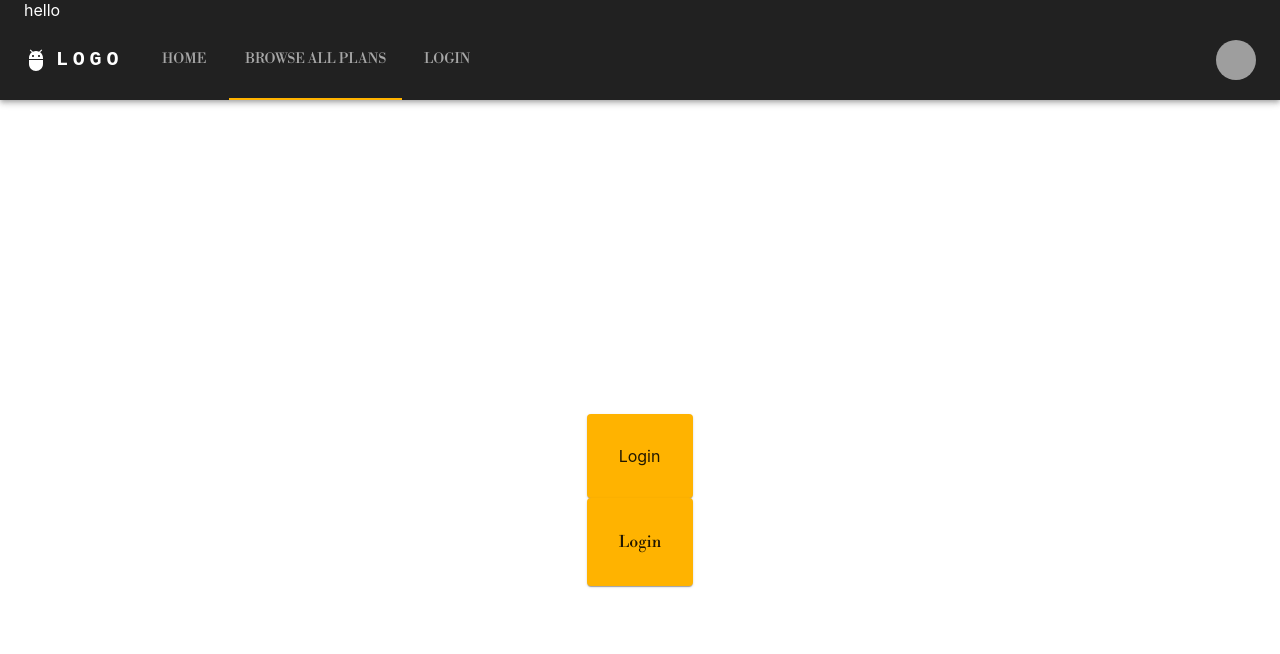
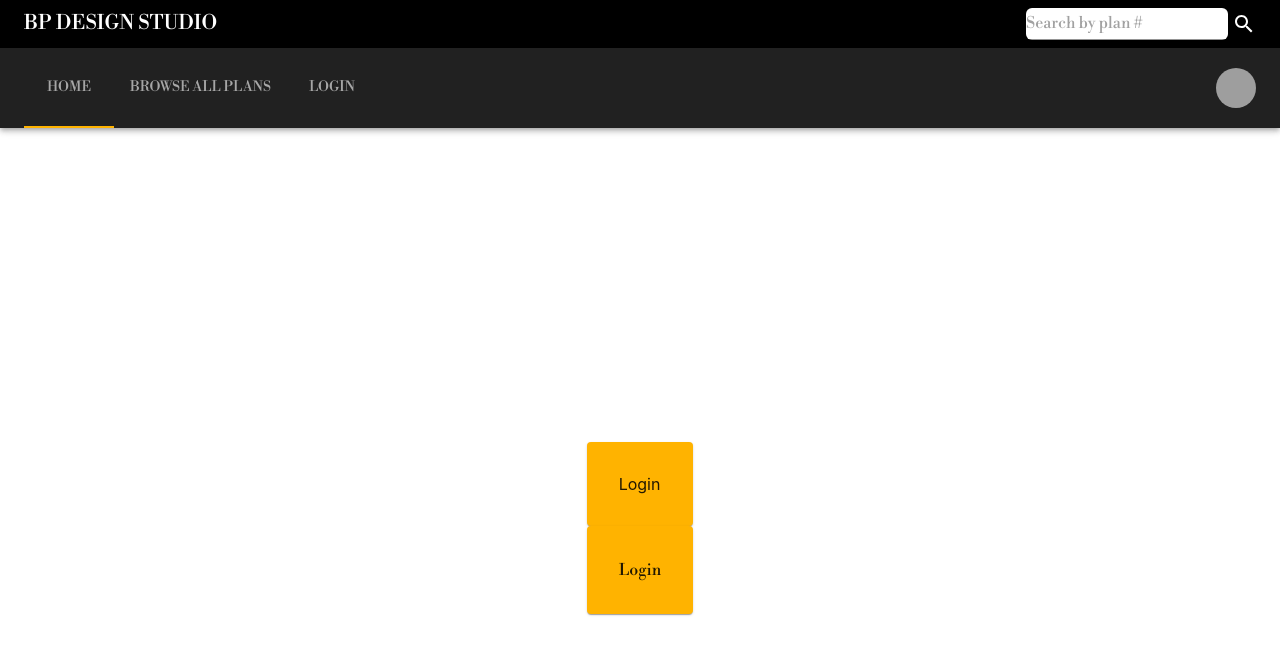
Before and after one commit to melxincognito/bp-design-next, a Next.js app: page /login in a window 1280 px wide. Shown: the top 654 px of the page. Built offline with nearby package versions, Linux system fonts and the light colour scheme; grey boxes are pictures that could not be loaded.

Commit message:
displaying correctly

```diff
--- a/components/navigation/NavBar2.js
+++ b/components/navigation/NavBar2.js
@@ -8,21 +8,20 @@ import {
   Menu,
   Container,
   Avatar,
-  Button,
   Tooltip,
   MenuItem,
   Tabs,
   Tab,
+  TextField,
 } from "@mui/material";
-
 import MenuIcon from "@mui/icons-material/Menu";
-import AdbIcon from "@mui/icons-material/Adb";
+import { Search } from "@mui/icons-material";
 import Link from "next/link";
 
 const tabsItems = [
-  { label: "Home", link: "/", id: 1 },
-  { label: "Browse All Plans", link: "/allBlueprints", id: 2 },
-  { label: "Login", link: "/login", id: 3 },
+  { label: "Home", link: "/", id: 0 },
+  { label: "Browse All Plans", link: "/allBlueprints", id: 1 },
+  { label: "Login", link: "/login", id: 2 },
 ];
 
 const settings = ["Profile", "Account", "Dashboard", "Logout"];
@@ -30,7 +29,7 @@ const settings = ["Profile", "Account", "Dashboard", "Logout"];
 const NavBar2 = () => {
   const [anchorElNav, setAnchorElNav] = React.useState(null);
   const [anchorElUser, setAnchorElUser] = React.useState(null);
-  const [value, setValue] = React.useState(1);
+  const [value, setValue] = React.useState(0);
 
   const handleChange = (event, newValue) => {
     setValue(newValue);
@@ -59,28 +58,34 @@ const NavBar2 = () => {
   };
   return (
     <AppBar position="static">
-      <Container maxWidth="xl"> hello</Container>
+      <Container
+        maxWidth="xl"
+        sx={{
+          p: 1,
+          bgcolor: "black",
+          display: "flex",
+        }}
+      >
+        {" "}
+        <Box sx={{ flexGrow: 2 }}>
+          <Typography variant="h6" noWrap component="div">
+            BP DESIGN STUDIO
+          </Typography>
+        </Box>
+        <Box sx={{ display: "flex", alignItems: "center", gap: 0.5 }}>
+          <TextField
+            variant="standard"
+            placeholder="Search by plan #"
+            sx={{
+              backgroundColor: "white",
+              borderRadius: 1.5,
+            }}
+          />
+          <Search />
+        </Box>
+      </Container>
       <Container maxWidth="xl">
         <Toolbar disableGutters>
-          <AdbIcon sx={{ display: { xs: "none", md: "flex" }, mr: 1 }} />
-          <Typography
-            variant="h6"
-            noWrap
-            component="a"
-            href="/"
-            sx={{
-              mr: 2,
-              display: { xs: "none", md: "flex" },
-              fontFamily: "monospace",
-              fontWeight: 700,
-              letterSpacing: ".3rem",
-              color: "inherit",
-              textDecoration: "none",
-            }}
-          >
-            LOGO
-          </Typography>
-
           <Box sx={{ flexGrow: 1, display: { xs: "flex", md: "none" } }}>
             <IconButton
               size="large"
@@ -119,25 +124,7 @@ const NavBar2 = () => {
               ))}
             </Menu>
           </Box>
-          <AdbIcon sx={{ display: { xs: "flex", md: "none" }, mr: 1 }} />
-          <Typography
-            variant="h5"
-            noWrap
-            component="a"
-            href=""
-            sx={{
-              mr: 2,
-              display: { xs: "flex", md: "none" },
-              flexGrow: 1,
-              fontFamily: "monospace",
-              fontWeight: 700,
-              letterSpacing: ".3rem",
-              color: "inherit",
-              textDecoration: "none",
-            }}
-          >
-            LOGO
-          </Typography>
+
           <Box sx={tabsContainerStyles}>
             <Tabs
               variant="scrollable"
```
